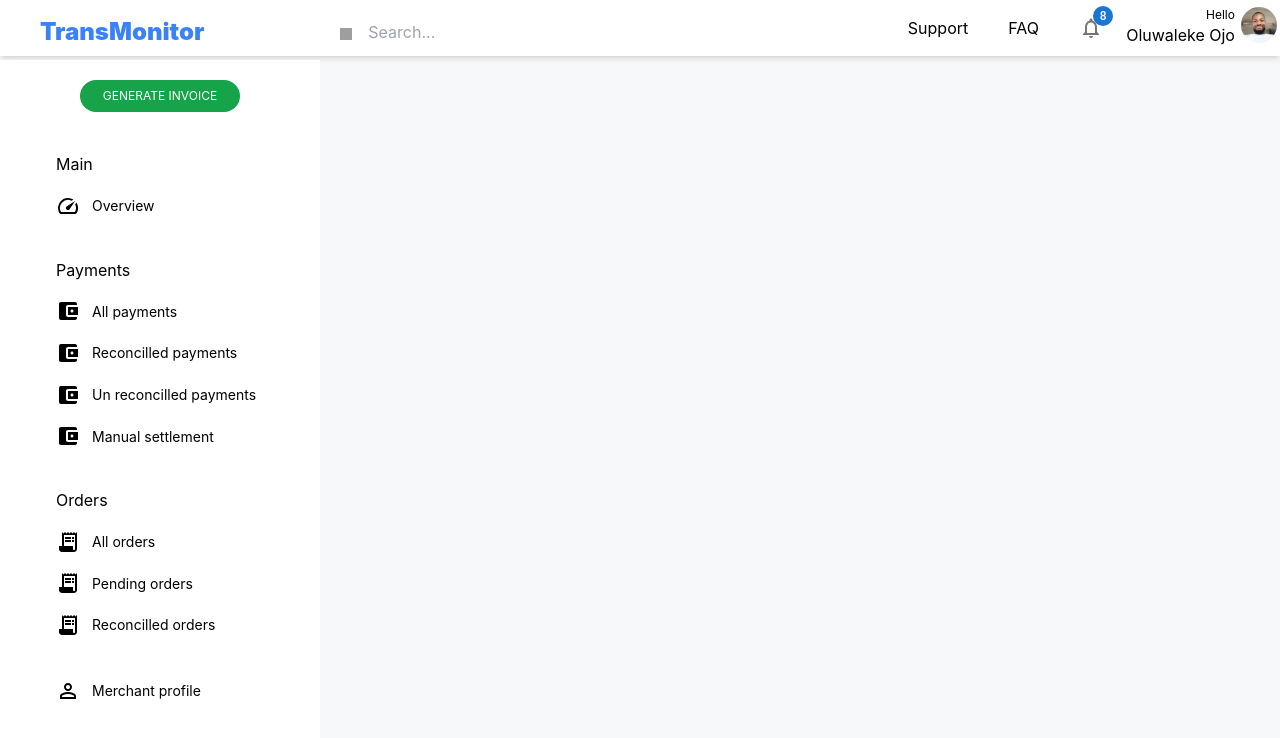
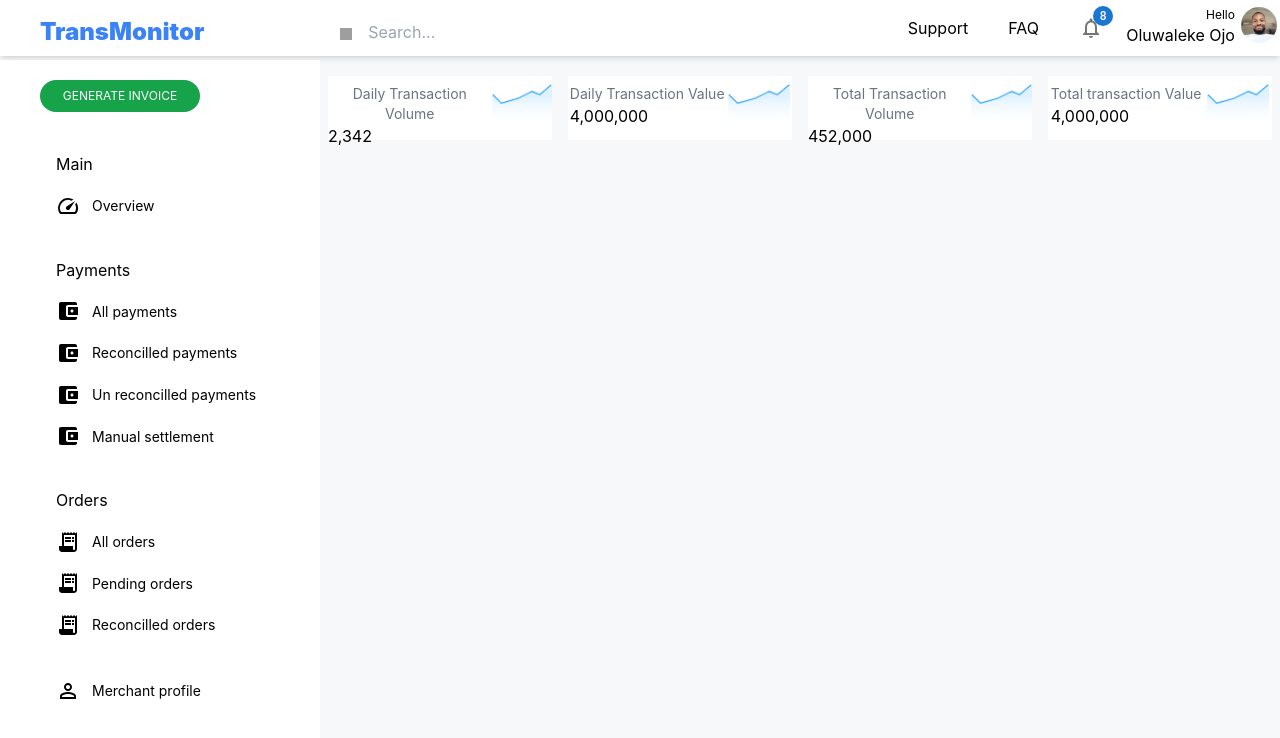
Before and after one commit to sultanMachido/dashboard-ui, a React (Create React App) app: page / in a window 1280 px wide. Shown: the top 738 px of the page. Built offline with nearby package versions, Linux system fonts and the light colour scheme; grey boxes are pictures that could not be loaded.

Commit message:
add chart boxes

```diff
--- a/src/App.js
+++ b/src/App.js
@@ -2,12 +2,42 @@ import logo from "./logo.svg";
 import "./App.css";
 import Topbar from "./components/Topbar";
 import Sidebar from "./components/Sidebar";
+import ChartBoxList from "./components/ChartBoxList";
+import chart from "./images/chart.png"
+
+const chartData = [
+  {
+    title: "Daily Transaction Volume",
+    count: "2,342",
+    chart: chart,
+  },
+  {
+    title: "Daily Transaction Value",
+    count: "4,000,000",
+    chart: chart,
+  },
+  {
+    title: "Total Transaction Volume",
+    count: "452,000",
+    chart: chart,
+  },
+  {
+    title: "Total transaction Value",
+    count: "4,000,000",
+    chart: chart,
+  },
+];
 
 function App() {
   return (
     <div className='App'>
-      <Topbar/>
-      <Sidebar />
+      <Topbar />
+      <div className='flex justify-between'>
+        <Sidebar />
+        <div className="w-9/12">
+          <ChartBoxList data={chartData} />
+        </div>
+      </div>
     </div>
   );
 }
--- a/src/components/ChartBox.jsx
+++ b/src/components/ChartBox.jsx
@@ -1,7 +1,19 @@
 import React from "react";
+import line from "../images/line.png"
 
-function ChartBox(){
-    return<></>
+function ChartBox({ transInfo }) {
+  return (
+    <div className="flex w-3/12 bg-white justify-around mx-2 h-16">
+      <div>
+        <p className="text-gray-500 text-sm pt-2">{transInfo.title}</p>
+        <p className="text-left">{transInfo.count}</p>
+      </div>
+      <div className="relative">
+        <img className="pt-2 absolute" src={line} alt="chart"/>
+        <img className="pt-2" src={transInfo.chart} alt="chart"/>
+      </div>
+    </div>
+  );
 }
 
-export default ChartBox
+export default ChartBox;
--- /dev/null
+++ b/src/components/ChartBoxList.jsx
@@ -0,0 +1,10 @@
+import React from "react";
+import ChartBox from "./ChartBox";
+
+function ChartBoxList({data}){
+    return <div className="flex w-full justify-around mt-5">
+      {data.map(info=><ChartBox transInfo={info}/>)}
+    </div>
+}
+
+export default ChartBoxList
--- a/src/components/Sidebar.jsx
+++ b/src/components/Sidebar.jsx
@@ -56,9 +56,11 @@ const others = [
 function Sidebar() {
   return (
     <div className='bg-white w-80 h-screen mt-1 '>
-      <button className='bg-green-600 rounded-2xl w-40 h-8 mt-5'>
-        <p className='text-xs text-white'>GENERATE INVOICE</p>
-      </button>
+      <div className="w-60">
+        <button className='bg-green-600 rounded-2xl w-40 h-8 mt-5'>
+          <p className='text-xs text-white'>GENERATE INVOICE</p>
+        </button>
+      </div>
       <div className='mt-10'>
         <div className=' mb-10'>
           <div>
```
Also changed, not shown: src/images/chart.png (renamed from src/images/Vector 4.png), src/images/line.png (added).
